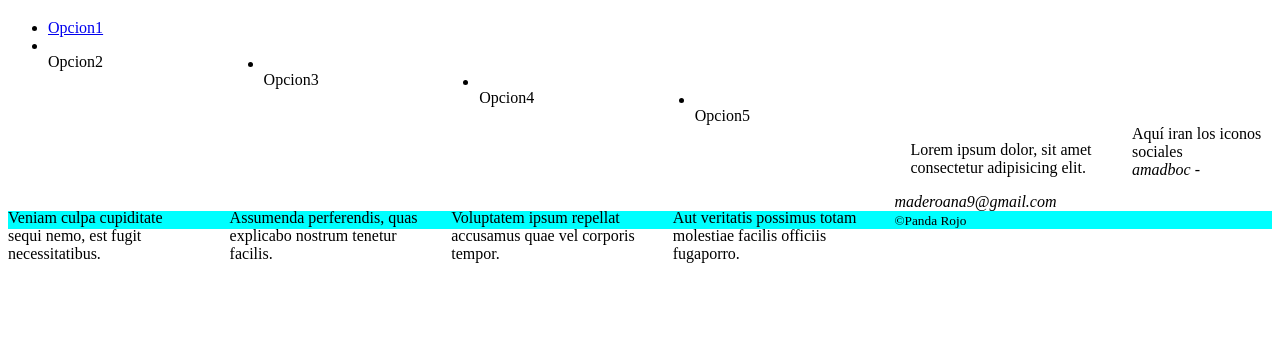
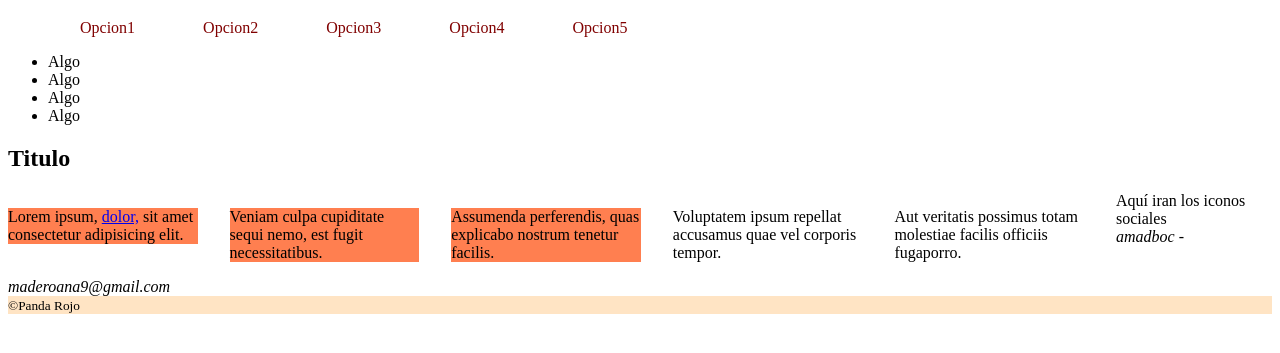
Before and after one commit to amadboc/paginas_web, a plain HTML site: page 08_Estilos/realista.html in a window 1280 px wide. Shown: the part 61-414 px from the top of the page. Drawn offline with Linux system fonts and the light colour scheme.

Commit message:
Cambios ejercicio 8

```diff
--- a/08_Estilos/css/extras.css
+++ b/08_Estilos/css/extras.css
@@ -1,4 +1,4 @@
 body {
-background-color: brown;
+color: brown;
 border: 1px solid
 }
--- a/08_Estilos/css/realista.css
+++ b/08_Estilos/css/realista.css
@@ -1,9 +1,7 @@
 nav ul {
     list-style: none;
 }
-nav li {
-    display: inline-block;
-}
+nav li {display: inline-block;}
 
 nav a {
     text-decoration: none;
@@ -17,8 +15,15 @@ main p {
     margin-right: 2rem;
 }
 
+main p:first-child {
+    margin-left: 2rem;
+}
+
+main h2~p {
+    background-color: coral;
+}
+
 footer p {
     margin-top: 0;
-    margin-bottom: 0;
-    background-color: aqua;
+    background-color: bisque;
 }
--- a/08_Estilos/css/style.css
+++ b/08_Estilos/css/style.css
@@ -2,3 +2,7 @@
 body { background-color: aquamarine}
 
 /*Esto es un comentario*/
+
+p {
+    font-size: 1.5rem;
+}
--- a/08_Estilos/realista.html
+++ b/08_Estilos/realista.html
@@ -11,41 +11,37 @@
 <body>
     <header>
         <h1>Uso de selectores</h1>
-
     </header>
-    <main>
-       <article>
-           <ul>
-            <li>
-                <a href="#">Opcion1</a>
-            </li>
-            <li>
-                <p>Opcion2</p>
-            </li>
-            <li>
-                <p>Opcion3</p>
-            </li>
-            <li>
-                <p>Opcion4</p>
-            </li>
-            <li>
-                <p>Opcion5</p>
-            </li>
+    <nav>
+        <ul>
+            <li><a href="#">Opcion1</a></li>
+            <li><a href="#">Opcion2</a></li>
+            <li><a href="#">Opcion3</a></li>
+            <li><a href="#">Opcion4</a></li>
+            <li><a href="#">Opcion5</a></li>
         </ul>
-        </article>
-
-    </main>
+    </nav>
 
     <main>
-        <p>Lorem ipsum dolor, sit amet consectetur adipisicing elit.</p>
+        <artible>
+            <ul>
+                <li>Algo</li>
+                <li>Algo</li>
+                <li>Algo</li>
+                <li>Algo</li>
+            </ul>
+        </article>
+        <article>
+        <h2>Titulo</h2>
+        <p>Lorem ipsum, <a href="algo">dolor,</a> sit amet consectetur adipisicing elit.</p>
         <p>Veniam culpa cupiditate sequi nemo, est fugit necessitatibus.</p>
         <p>Assumenda perferendis, quas explicabo nostrum tenetur facilis.</p>
+    </article>
         <p>Voluptatem ipsum repellat accusamus quae vel corporis tempor.</p>
         <p>Aut veritatis possimus totam molestiae facilis officiis fugaporro.</p>
     </main>
 
-
-    <footer class="footer">
+    <footer>
         <div>Aquí iran los iconos sociales</div>
         <div>
         <address> amadboc - maderoana9@gmail.com</address>
@@ -54,6 +50,3 @@
         </footer>
 </body>
 </html>
-
-
-</footer>
```
Also changed, not shown: 08_Estilos/css/select.css (+14 -9 lines), 08_Estilos/index.html (+5 -4 lines), 08_Estilos/selectores.html (+4 -2 lines).
